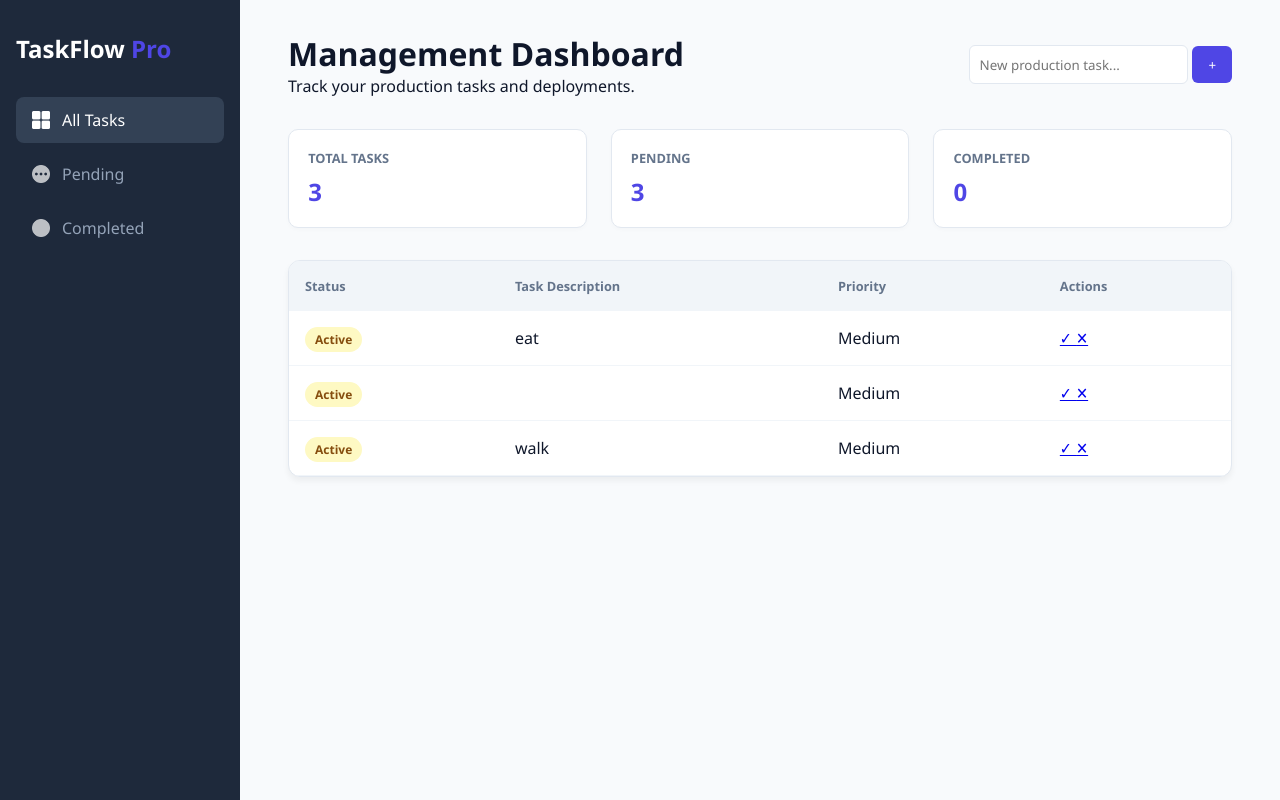
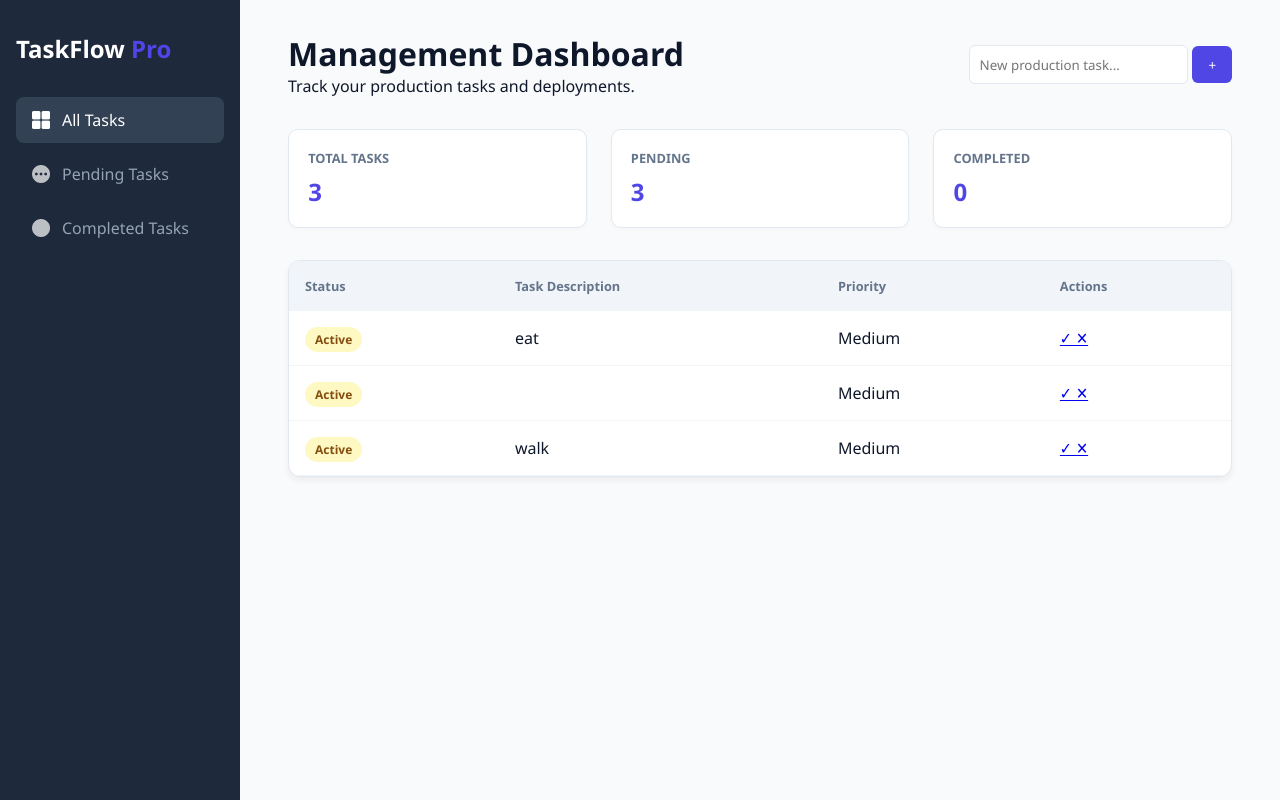
Before and after one commit to Jalil-hamdard/django-todo-jenkins, a Django app: page / in a window 1280 px wide. Run offline with Django 5.2, Linux system fonts and the light colour scheme; data comes from the database, SQL or seed files in the repository.

Commit message:
Update task_list.html

```diff
--- a/todo/templates/todo/task_list.html
+++ b/todo/templates/todo/task_list.html
@@ -19,12 +19,12 @@
 
     <a href="{% url 'task_list' %}?filter=pending"
        class="{% if current_filter == 'pending' %}active{% endif %}">
-       <img src="{% static 'icons/pending.png' %}" class="nav-icon" alt=""> Pending
+       <img src="{% static 'icons/pending.png' %}" class="nav-icon" alt=""> Pending Tasks
     </a>
 
     <a href="{% url 'task_list' %}?filter=completed"
        class="{% if current_filter == 'completed' %}active{% endif %}">
-       <img src="{% static 'icons/checked.png' %}" class="nav-icon" alt=""> Completed
+       <img src="{% static 'icons/checked.png' %}" class="nav-icon" alt=""> Completed Tasks
     </a>
 </nav>
         </aside>
```
